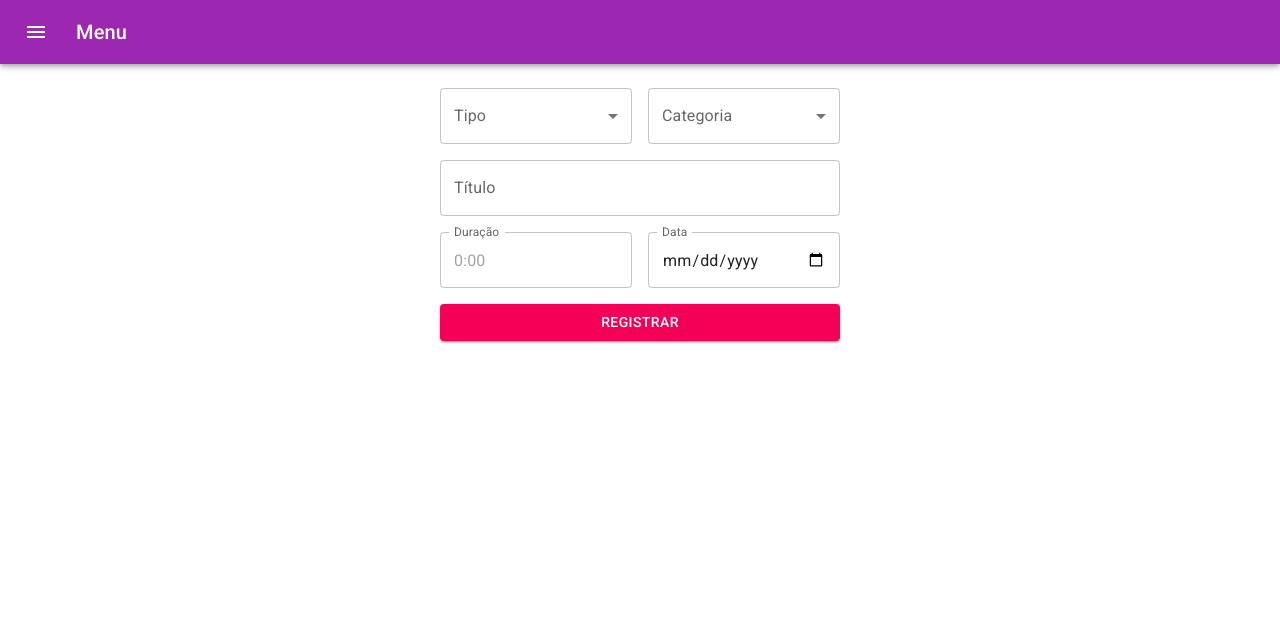
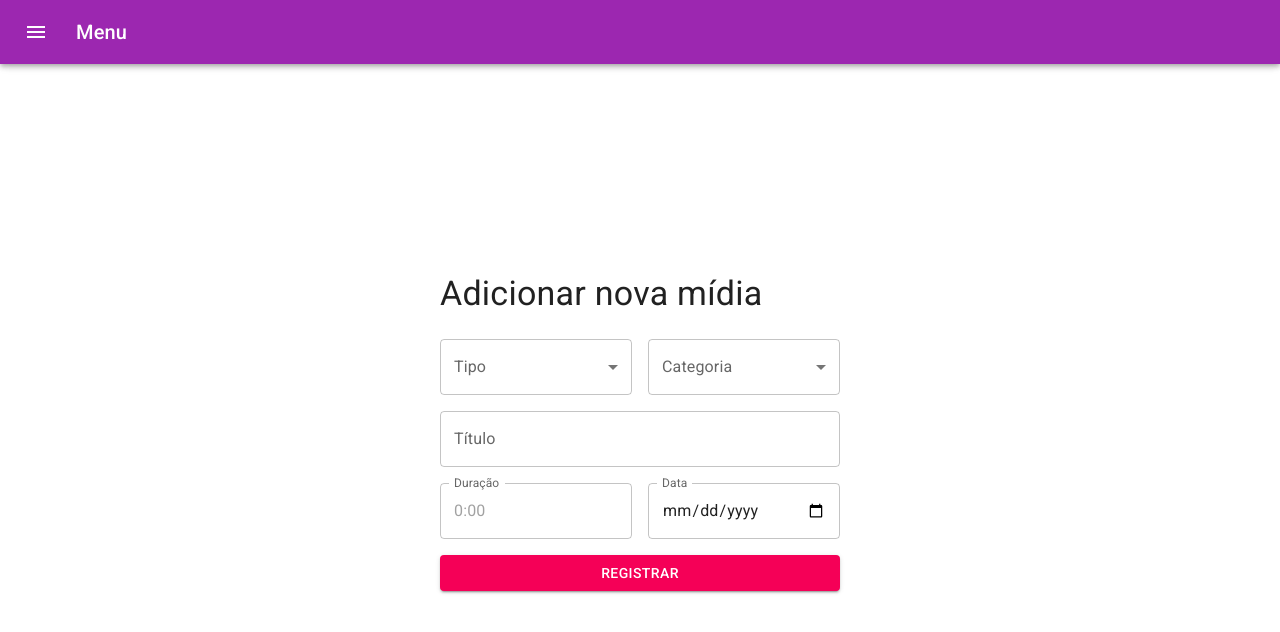
Before and after one commit to palhetaandreina/Media-Manager-Frontend, a React (Vite) app: page /media/register in a window 1280 px wide. Shown: the top 632 px of the page. Built offline with nearby package versions, Linux system fonts and the light colour scheme.

Commit message:
style: titulo de cadastro centralizado

```diff
--- a/src/pages/register-media.tsx
+++ b/src/pages/register-media.tsx
@@ -10,8 +10,9 @@ import {
 	SelectChangeEvent,
 	TextField,
 	Toolbar,
+	Typography,
 } from '@mui/material';
-import { useState } from 'react';
+import { Fragment, useState } from 'react';
 import { Navbar } from '../components/navbar/navbar';
 
 export function RegisterMedia() {
@@ -27,7 +28,8 @@ export function RegisterMedia() {
 	};
 
 	return (
-		<Box sx={{ display: 'flex' }}>
+		<Fragment>
+			<Box sx={{ display: 'flex', margin: 'auto' }}>
 				<CssBaseline />
 
 				<Navbar />
@@ -45,6 +47,9 @@ export function RegisterMedia() {
 							flexDirection: 'column',
 						}}
 					>
+						<div className="title">
+							<Typography variant="h4">Adicionar nova mídia</Typography>
+						</div>
 						<Grid2 container spacing={2}>
 							<Grid2 size={6}>
 								<FormControl fullWidth>
@@ -113,5 +118,6 @@ export function RegisterMedia() {
 					</Box>
 				</Box>
 			</Box>
+		</Fragment>
 	);
 }
```
Lines whose indentation alone changed are shown as unchanged.
